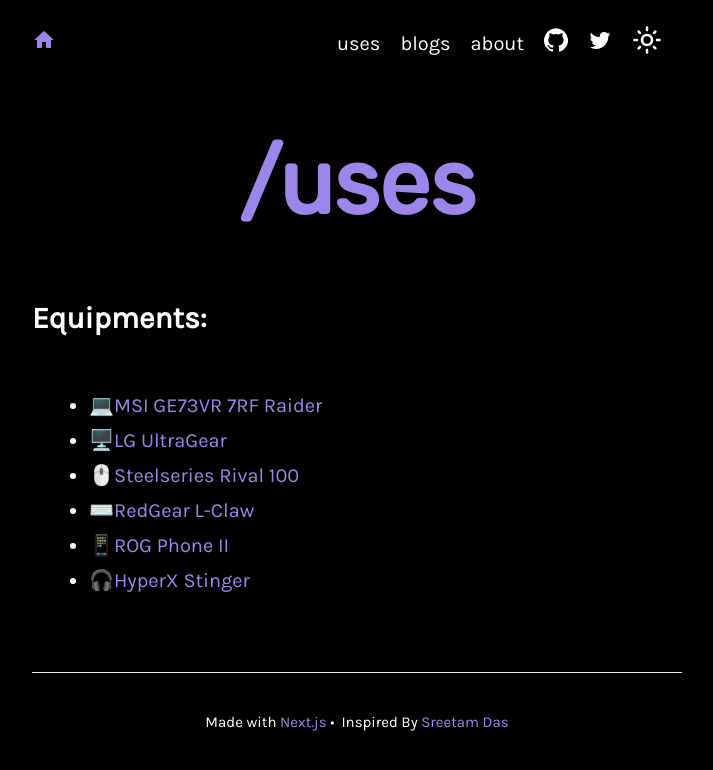
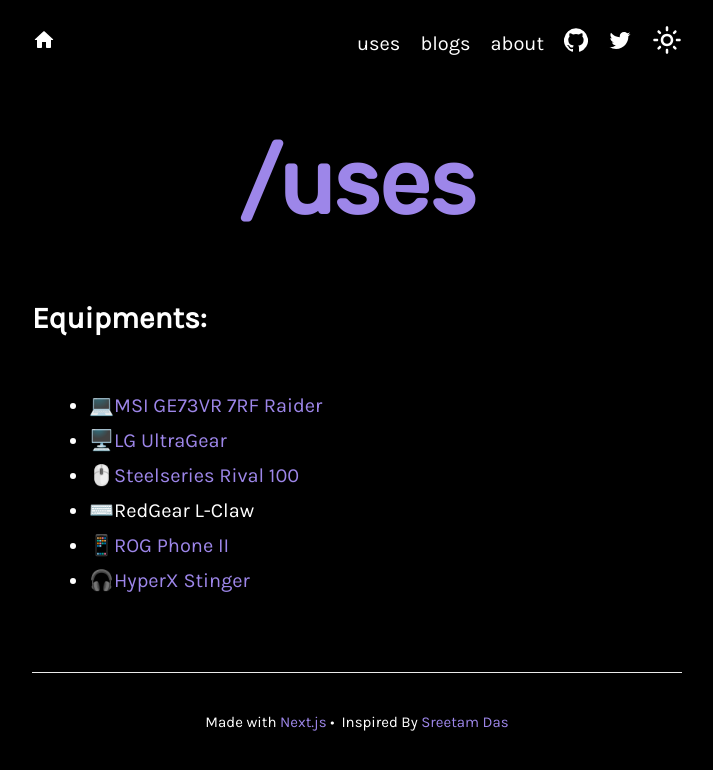
Before and after one commit to tejasbhavsar2000/tejas.dev, a Next.js app: page /uses in a window 1280 px wide. Shown: the top 770 px of the page, without its empty margins (283-996 px from the left). Built offline with nearby package versions, Linux system fonts and the light colour scheme.

Commit message:
Ready to Deploy(Got Perfect Lighthouse Score)

```diff
--- a/components/Card.js
+++ b/components/Card.js
@@ -4,9 +4,7 @@
   return (
     <div>
       <Link href={`/blogs/${link.replace(".md", "")}`}>
-        <a>
-          <h2 className="title">{title}</h2>
-        </a>
+        <h2 className="title">{title}</h2>
       </Link>
       <style jsx>
         {`
--- a/components/Nav.js
+++ b/components/Nav.js
@@ -18,64 +18,58 @@
             whileHover={{ cursor: "pointer", scale: 1 }}
             whileTap={{ scale: 0.8 }}
           >
-            <a>
             <Home />
-            </a>
           </motion.div>
         </Link>
       </div>
       <div className={Styles.nav}>
-        <Link href="/uses">
         <motion.div
           whileHover={{ cursor: "pointer", scale: 1 }}
           whileTap={{ scale: 0.8 }}
         >
-            <a>uses</a>
+          <Link href="/uses">uses</Link>
         </motion.div>
-        </Link>
-        <Link href="/blogs">
+
         <motion.div
           whileHover={{ cursor: "pointer", scale: 1 }}
           whileTap={{ scale: 0.8 }}
         >
-            <a>blogs</a>
+          <Link href="/blogs">blogs</Link>
         </motion.div>
-        </Link>
-        <Link href="/about">
+
         <motion.div
           whileHover={{ cursor: "pointer", scale: 1 }}
           whileTap={{ scale: 0.8 }}
         >
-            <a>about</a>
+          <Link href="/about">about</Link>
         </motion.div>
-        </Link>
-        <Link href="https://github.com/tejasbhavsar2000">
+
         <motion.div
+          className={Styles.svg}
           whileHover={{ cursor: "pointer", scale: 1 }}
           whileTap={{ scale: 0.8 }}
         >
-            <a>
+          <Link href="https://github.com/tejasbhavsar2000">
             <GitHubIcon />
-            </a>
+          </Link>
         </motion.div>
-        </Link>
-        <Link href="https://twitter.com/_tejas_bhavsar">
+
         <motion.div
+          className={Styles.svg}
           whileHover={{ cursor: "pointer", scale: 1 }}
           whileTap={{ scale: 0.8 }}
         >
-            <a>
+          <Link href="https://twitter.com/_tejas_bhavsar">
             <TwitterIcon />
-            </a>
+          </Link>
         </motion.div>
-        </Link>
+
         <motion.div
+          className={Styles.svg}
           whileHover={{ cursor: "pointer", scale: 1 }}
           whileTap={{ scale: 0.8 }}
         >
-          <a>
           <Toogle />
-          </a>
         </motion.div>
       </div>
     </nav>
--- a/components/Toggle.js
+++ b/components/Toggle.js
@@ -13,11 +13,23 @@
   const CurrentMode = () => {
     if (currentMode == "white")
       return (
-        <Image src="/dark_mode.svg" height={30} width={30} onClick={toogle} />
+        <Image
+          src="/dark_mode.svg"
+          height={30}
+          width={30}
+          onClick={toogle}
+          alt="darkmode"
+        />
       );
     else
       return (
-        <Image src="/light_mode.svg" height={30} width={30} onClick={toogle} />
+        <Image
+          src="/light_mode.svg"
+          height={30}
+          width={30}
+          onClick={toogle}
+          alt="lightmode"
+        />
       );
   };
   const toogle = () => {
--- /dev/null
+++ b/pages/_document.js
@@ -0,0 +1,17 @@
+import Document, { Html, Head, Main, NextScript } from "next/document";
+
+class MyDocument extends Document {
+  render() {
+    return (
+      <Html lang="en">
+        <Head />
+        <body>
+          <Main />
+          <NextScript />
+        </body>
+      </Html>
+    );
+  }
+}
+
+export default MyDocument;
--- a/pages/about.js
+++ b/pages/about.js
@@ -11,6 +11,7 @@
       <Head>
         <title>About</title>
         <link rel="icon" href="/favicon.ico" />
+        <meta name="description" content="Put your description here."></meta>
       </Head>
       <main>
         <h1>/about</h1>
--- a/pages/blogs/index.js
+++ b/pages/blogs/index.js
@@ -13,6 +13,7 @@
     >
       <Head>
         <title>Blogs</title>
+        <meta name="description" content="Put your description here."></meta>
       </Head>
       <header>
         <h1
--- a/pages/index.js
+++ b/pages/index.js
@@ -13,6 +13,7 @@
       <Head>
         <title>Home</title>
         <link rel="icon" href="/favicon.ico" />
+        <meta name="description" content="Put your description here."></meta>
       </Head>
       <main className={Style.home}>
         <h1>Hey, I'm Tejas!👋</h1>
--- a/pages/uses.js
+++ b/pages/uses.js
@@ -12,6 +12,7 @@
     >
       <Head>
         <title>Uses</title>
+        <meta name="description" content="Put your description here."></meta>
       </Head>
       <h1>/uses</h1>
       <h2>Equipments:</h2>
@@ -20,7 +21,7 @@
           return (
             <li key={i.name}>
               {i.emoji}
-              <a href={i.link}>{i.name}</a>
+              {i.link == "" ? i.name : <a href={i.link}>{i.name}</a>}
             </li>
           );
         })}
--- a/styles/Nav.module.css
+++ b/styles/Nav.module.css
@@ -18,6 +18,9 @@
   color: var(--color-primary);
   text-decoration: none;
 }
+.nav svg {
+  margin-right: 20px;
+}
 .nav a:hover {
   background: rgb(157 134 233);
   -webkit-background-clip: text;
--- a/styles/index.module.css
+++ b/styles/index.module.css
@@ -4,6 +4,5 @@
 .home {
   display: flex;
   flex-direction: column;
-
   width: 100%;
 }
```
Lines whose indentation alone changed are shown as unchanged.
